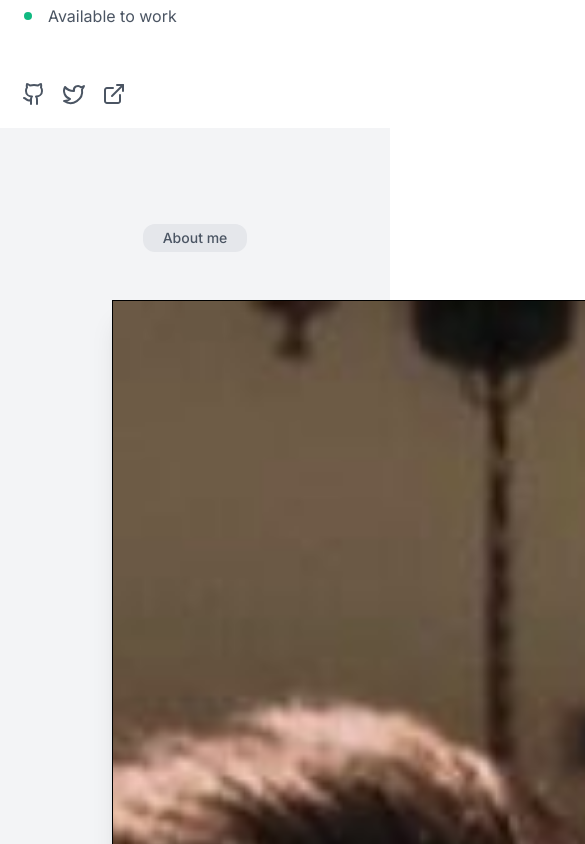
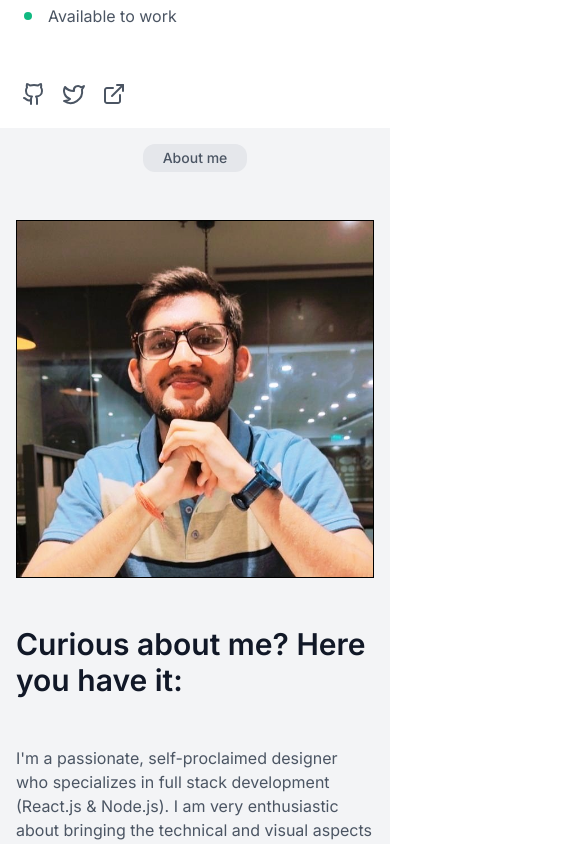
Before and after one commit to pradhumgp/pg-portfolio, a React (Vite) app: page / in a window 390 px wide. Shown: the part 820-1664 px from the top of the page, 585 px wide, since content can reach past the window. Built offline with nearby package versions, Linux system fonts and the light colour scheme.

Commit message:
responsive complete

```diff
--- a/src/components/About.jsx
+++ b/src/components/About.jsx
@@ -1,16 +1,16 @@
 const About = ({refHook}) => {
   return (
     <>
-      <div className="px-20 py-24 bg-gray-100" ref={refHook}>
-        <div className="flex flex-col gap-12 px-8">
+      <div className="p-4 bg-gray-100 md:p-8 lg:py-24 lg:px-20" ref={refHook}>
+        <div className="flex flex-col gap-12 p-0 md:px-8">
           <div className="self-center">
             <button className="px-5 py-1 text-sm font-medium text-gray-600 bg-gray-200 leading-20 rounded-xl">
               About me
             </button>
           </div>
-          <div className="flex gap-12 justify-evenly">
+          <div className="flex flex-col items-center gap-12 lg:items-start lg:justify-evenly lg:flex-row">
             <div>
-            <img src="/pg.jpeg" alt="Pradhum's photo" className="object-cover h-full max-w-xl border border-black shadow-xl"/>
+            <img src="/pg.jpeg" alt="Pradhum's photo" className="object-contain w-auto border border-black"/>
             </div>
           <div className="flex flex-col max-w-xl gap-12">
             <div>
--- a/src/components/Experience.jsx
+++ b/src/components/Experience.jsx
@@ -52,15 +52,15 @@ const Experience = ({refHook}) => {
   ];
   return (
     <>
-      <div className="px-20 py-24 bg-gray-100" ref={refHook}>
-        <div className="flex flex-col gap-12 px-8">
+      <div className="p-4 bg-gray-100 lg:py-24 lg:px-20 md:p-8" ref={refHook}>
+        <div className="flex flex-col gap-12 p-0 md:px-8">
           <div className="flex flex-col items-center gap-4">
             <div>
               <button className="px-5 py-1 text-sm font-medium text-gray-600 bg-gray-200 leading-20 rounded-xl">
                 Experience
               </button>
             </div>
-            <span className="text-xl text-gray-600 leading-28">
+            <span className="text-xl text-gray-600">
               Here is a quick summary of my most recent experiences:
             </span>
           </div>
--- a/src/components/ExperienceCard.jsx
+++ b/src/components/ExperienceCard.jsx
@@ -1,10 +1,10 @@
 const ExperienceCard = ({ logo, details, dates }) => {
   return (
     <>
-      <div className="w-9/12 p-8 bg-white shadow-sm rounded-xl">
-        <div className="flex items-start gap-12 justify-evenly">
+      <div className="p-8 bg-white shadow-sm rounded-xl">
+        <div className="flex flex-col items-start gap-12 justify-evenly lg:flex-row">
           <img src={logo} alt="" className="h-10 w-36" />
-          <div className="flex flex-col max-w-lg gap-4">
+          <div className="flex flex-col max-w-xl gap-4">
             <span className="text-xl font-semibold text-gray-900">
             {details.title}
             </span>
--- a/src/components/GetInTouch.jsx
+++ b/src/components/GetInTouch.jsx
@@ -1,8 +1,8 @@
 const GetInTouch = ({refHook}) => {
   return (
     <>
-      <div className="px-20 py-24" ref={refHook}>
-        <div className="flex flex-col items-center gap-12 px-8">
+      <div className="p-4 md:p-8 lg:py-24 lg:px-20" ref={refHook}>
+        <div className="flex flex-col items-center gap-12 p-0 md:px-8">
           <div className="flex flex-col items-center gap-4">
             <div>
               <button className="px-5 py-1 text-sm font-medium text-gray-600 bg-gray-200 leading-20 rounded-xl">
@@ -17,7 +17,7 @@ const GetInTouch = ({refHook}) => {
           <div className="flex flex-col items-center gap-4">
             <div className="flex items-center gap-4">
               <img src="/mail.svg" alt="" />
-              <span className="text-4xl text-gray-900">
+              <span className="text-2xl text-gray-900 md:text-4xl">
                 pradhumgp@gmail.com
               </span>
               <img src="/copy.svg" alt="" className="hover:bg-gray-100 hover:rounded-sm"/>
@@ -25,7 +25,7 @@ const GetInTouch = ({refHook}) => {
 
             <div className="flex items-center gap-4">
               <img src="/phone.svg" alt="" />
-              <span className="text-4xl text-gray-900">+91-7078852678</span>
+              <span className="text-2xl text-gray-900 md:text-4xl">+91-7078852678</span>
               <img src="/copy.svg" alt="" className="hover:bg-gray-100 hover:rounded-sm"/>
             </div>
           </div>
--- a/src/components/Skills.jsx
+++ b/src/components/Skills.jsx
@@ -64,8 +64,8 @@ const Skills = ({ refHook }) => {
   ];
   return (
     <>
-      <div className="px-20 py-24" ref={refHook}>
-        <div className="flex flex-col items-center gap-12 px-8">
+      <div className="p-4 md:p-8 lg:py-24 lg:px-20" ref={refHook}>
+        <div className="flex flex-col items-center gap-12 p-0 md:px-8">
           <div className="flex flex-col items-center gap-4">
             <div>
               <button className="px-5 py-1 text-sm font-medium text-gray-600 bg-gray-200 leading-20 rounded-xl">
```
